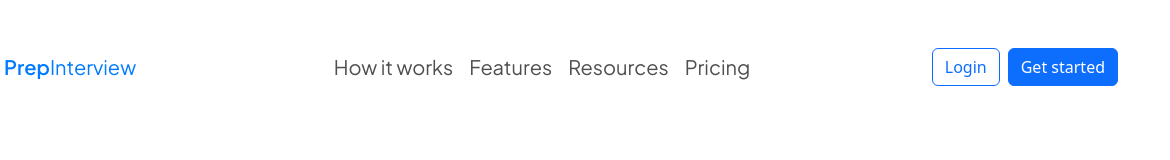
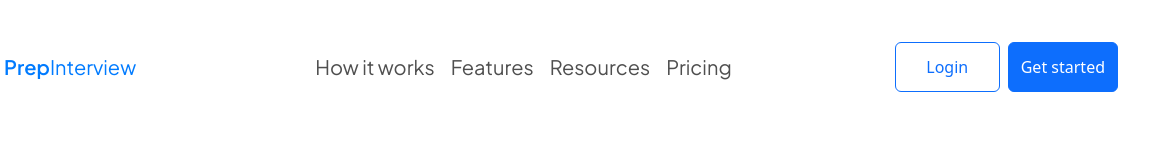
Before and after one commit to Kingno3l/prepint, a website: page index.html in a window 1280 px wide. Shown: the full height of the page, 110-1280 px from the left. Drawn offline with Linux system fonts and the light colour scheme.

Commit message:
implemented nav bar

```diff
--- a/assets/css/navbar.css
+++ b/assets/css/navbar.css
@@ -32,6 +32,11 @@
   color: #007bff;
 }
 
+.cta{
+  min-width: 105px;
+ height: 50px;
+}
+
 .nav-link {
   font-family: 'Plus Jakarta Sans', sans-serif;
   font-weight: 400;
--- a/index.html
+++ b/index.html
@@ -45,8 +45,8 @@
 
         <!-- Third Item: 2 Buttons -->
         <div class="d-flex">
-          <button class="btn btn-outline-primary me-2" type="button">Login</button>
-          <button class="btn btn-primary" type="button">Get started</button>
+          <button class="btn btn-outline-primary me-2 cta" type="button">Login</button>
+          <button class="btn btn-primary cta" type="button">Get started</button>
         </div>
       </div>
     </nav>
```
